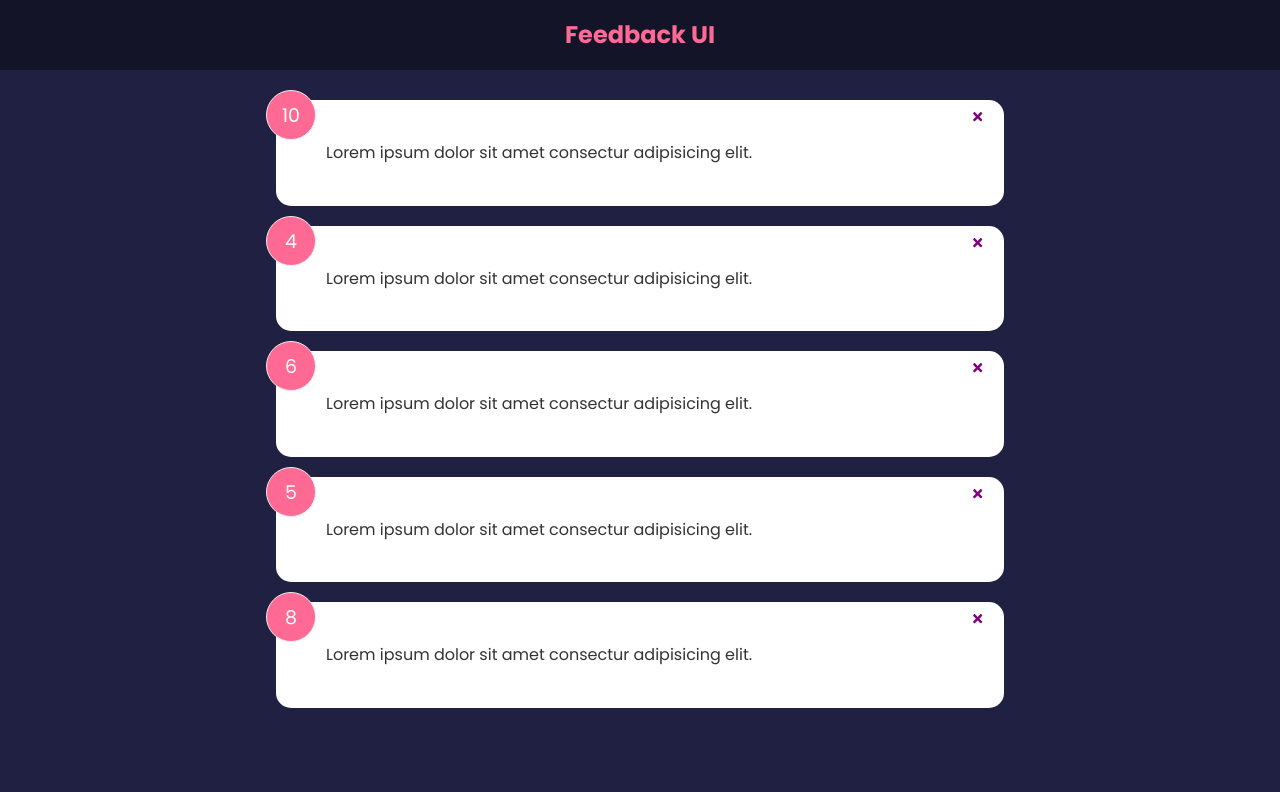
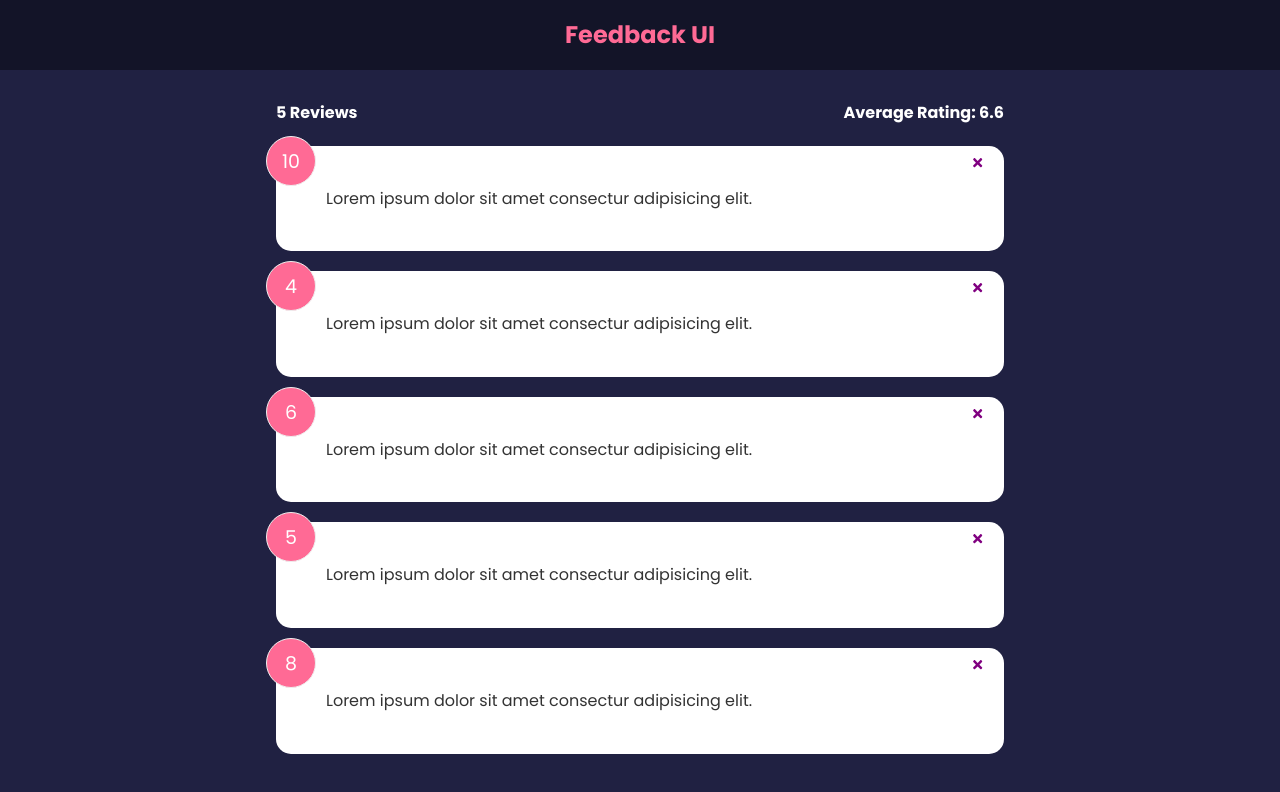
Before and after one commit to joepasss/react_study, a React (Create React App) app in the folder feedback-app/: page / in a window 1280 px wide. Shown: the top 792 px of the page. Built offline with nearby package versions, Linux system fonts and the light colour scheme.

Commit message:
add feedback stats

```diff
--- a/feedback-app/src/App.js
+++ b/feedback-app/src/App.js
@@ -1,6 +1,8 @@
 import { useState } from 'react';
+
 import Header from './components/Header';
 import FeedbackList from './components/FeedbackList';
+import FeedbackStats from './components/FeedbackStats';
 
 import FeedbackData from './data/FeedbackData';
 
@@ -16,6 +18,7 @@
     <>
       <Header />
       <div className='container'>
+        <FeedbackStats feedback={feedback} />
         <FeedbackList feedback={feedback} handleDelete={deleteFeedback} />
       </div>
     </>
--- /dev/null
+++ b/feedback-app/src/components/FeedbackStats.jsx
@@ -0,0 +1,24 @@
+import PropTypes from 'prop-types';
+
+function FeedbackStats({ feedback }) {
+  // Calculate ratings avg
+  let average =
+    feedback.reduce((acc, cur) => {
+      return acc + cur.rating;
+    }, 0) / feedback.length;
+
+  average = average.toFixed(1);
+
+  return (
+    <div className='feedback-stats'>
+      <h4>{feedback.length} Reviews</h4>
+      <h4>Average Rating: {isNaN(average) ? 0 : average}</h4>
+    </div>
+  );
+}
+
+FeedbackStats.propTypes = {
+  feedback: PropTypes.array.isRequired,
+};
+
+export default FeedbackStats;
```
